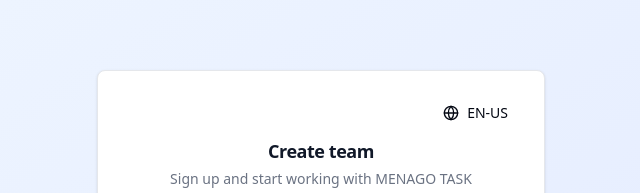
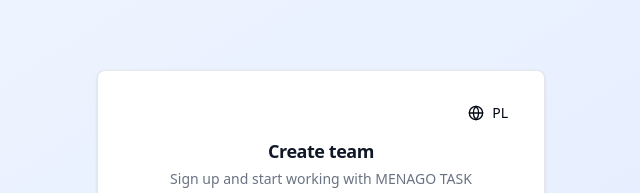
Before and after one commit to majkus1/menago-task-manager, a React (Vite) app in the folder frontend-vite/: page /register in a window 1280 px wide. Shown: the top 193 px of the page, without its empty margins (319-959 px from the left). Built offline with nearby package versions, Linux system fonts and the light colour scheme; no server answers.

Commit message:
new language switcher

```diff
--- a/frontend-vite/src/components/LanguageSwitcher.tsx
+++ b/frontend-vite/src/components/LanguageSwitcher.tsx
@@ -6,9 +6,15 @@ export function LanguageSwitcher() {
   const { i18n } = useTranslation();
 
   const toggleLanguage = () => {
-    const newLang = i18n.language === 'pl' ? 'en' : 'pl';
+    const current = (i18n.language || '').toLowerCase();
+    const isPolish = current.startsWith('pl');
+    const newLang = isPolish ? 'en' : 'pl';
     i18n.changeLanguage(newLang);
   };
+
+  const current = (i18n.language || '').toLowerCase();
+  const isPolish = current.startsWith('pl');
+  const nextLang = isPolish ? 'en' : 'pl';
 
   return (
     <Button
@@ -16,10 +22,10 @@ export function LanguageSwitcher() {
       size="sm"
       onClick={toggleLanguage}
       className="flex items-center gap-2"
-      title={i18n.language === 'pl' ? 'Switch to English' : 'Przełącz na Polski'}
+      title={isPolish ? 'Switch to English' : 'Przełącz na polski'}
     >
       <Globe className="w-4 h-4" />
-      <span className="font-medium">{i18n.language.toUpperCase()}</span>
+      <span className="font-medium">{nextLang.toUpperCase()}</span>
     </Button>
   );
 }
```
